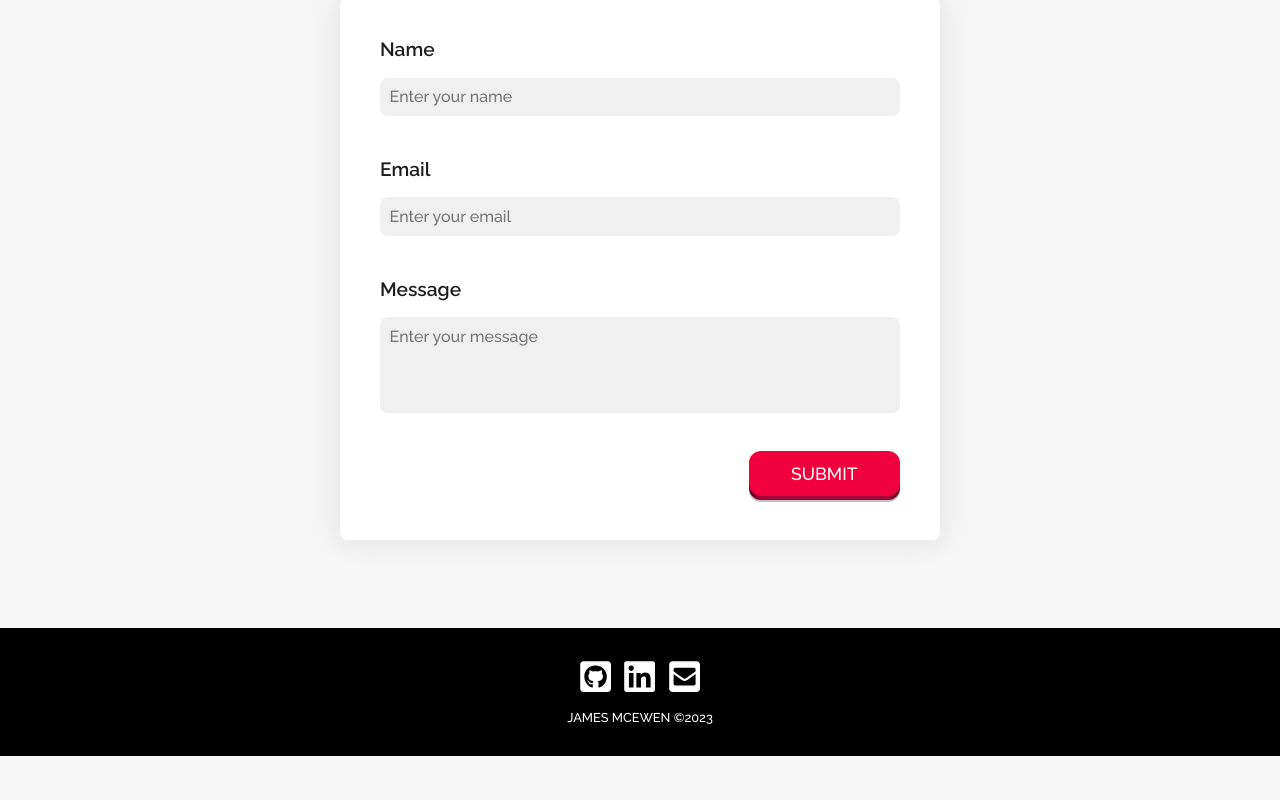
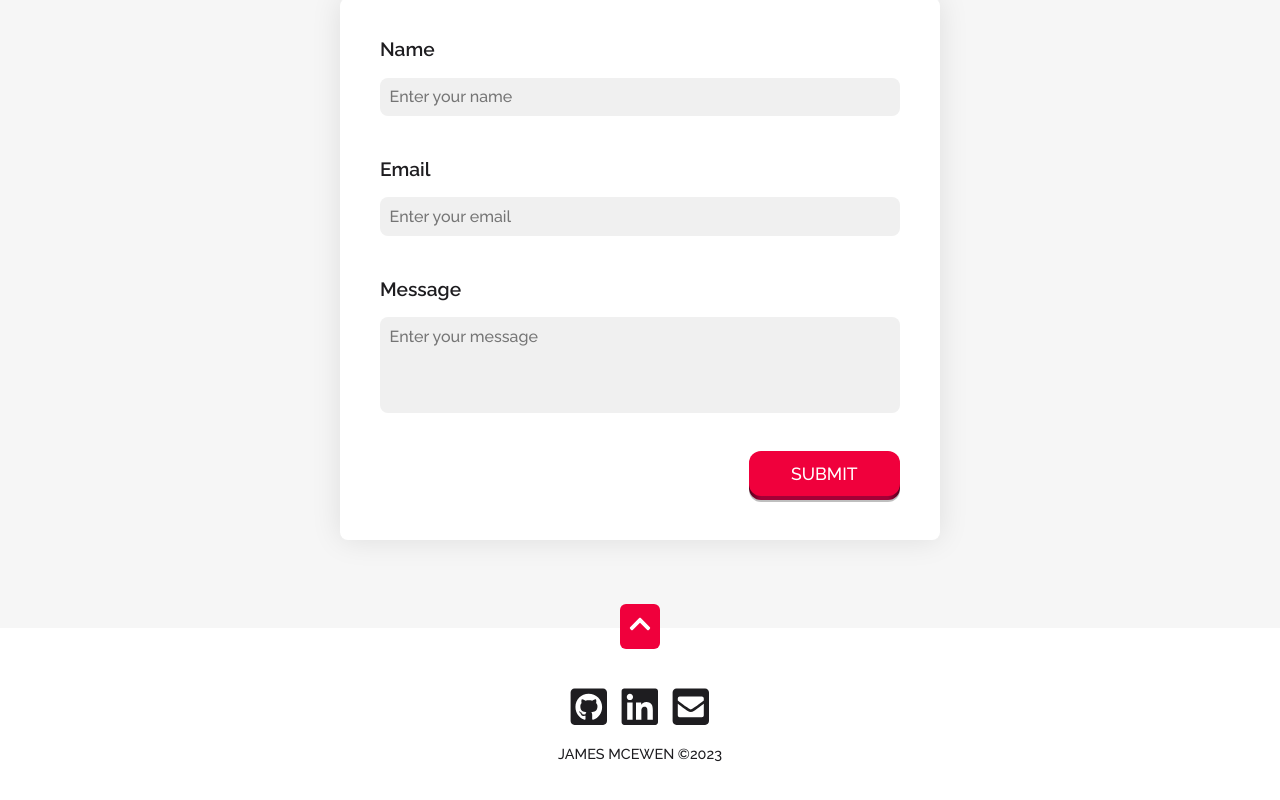
Before and after one commit to jemcewen/portfolio, a React (Create React App) app: page / in a window 1280 px wide. Shown: the part 2618-3418 px from the top of the page. Before the commit the page ends 3374 px from the top, so only its background shows below. Built offline with nearby package versions, Linux system fonts and the light colour scheme; the HTML template or start-up script is replaced by a standard one.

Commit message:
Add return home button

```diff
--- a/src/layout/Footer/Footer.jsx
+++ b/src/layout/Footer/Footer.jsx
@@ -1,15 +1,29 @@
-import { FaGithubSquare, FaLinkedin, FaEnvelopeSquare } from 'react-icons/fa';
+import {
+  FaGithubSquare,
+  FaLinkedin,
+  FaEnvelopeSquare,
+  FaChevronUp,
+} from 'react-icons/fa';
 import styles from './Footer.module.css';
 
 const Footer = () => {
   const footerYear = new Date().getFullYear();
   return (
     <footer className={styles.footer}>
+      <div className={styles['return-home']}>
+        <a href='#home'>
+          <FaChevronUp className={styles.arrow} />
+        </a>
+      </div>
       <div className={styles.socials}>
         <a href='https://github.com/jemcewen' target='_blank' rel='noreferrer'>
           <FaGithubSquare className={styles.icon} />
         </a>
-        <a href='https://www.linkedin.com/' target='_blank' rel='noreferrer'>
+        <a
+          href='https://www.linkedin.com/in/jemcewen/'
+          target='_blank'
+          rel='noreferrer'
+        >
           <FaLinkedin className={styles.icon} />
         </a>
         <a
--- a/src/layout/Footer/Footer.module.css
+++ b/src/layout/Footer/Footer.module.css
@@ -2,15 +2,33 @@
   display: flex;
   flex-direction: column;
   justify-content: center;
+  position: relative;
   align-items: center;
-  height: 8rem;
+  height: 12rem;
   gap: 0.5rem;
-  background-color: black;
+  background-color: white;
+  color: rgb(30, 29, 32);
+}
+
+.return-home {
+  position: absolute;
+  top: -1.5rem;
+  width: 2.5rem;
+  height: 2.8rem;
+  background-color: hsl(345deg 100% 47%);
+  display: flex;
+  align-items: center;
+  justify-content: center;
+  border-radius: 6px;
+}
+
+.arrow {
+  font-size: 1.5rem;
   color: white;
 }
 
 .socials {
-  font-size: 2.2rem;
+  font-size: 2.6rem;
   display: flex;
   gap: 0.6rem;
   justify-content: space-between;
@@ -18,7 +36,7 @@
 
 .icon {
   transition: transform 200ms ease-in-out;
-  color: white;
+  color: rgb(30, 29, 32);
 }
 
 .icon:hover {
@@ -26,7 +44,7 @@
 }
 
 .copyright {
-  font-size: 0.8rem;
+  font-size: 0.9rem;
   font-weight: 500;
   text-transform: uppercase;
 }
```
